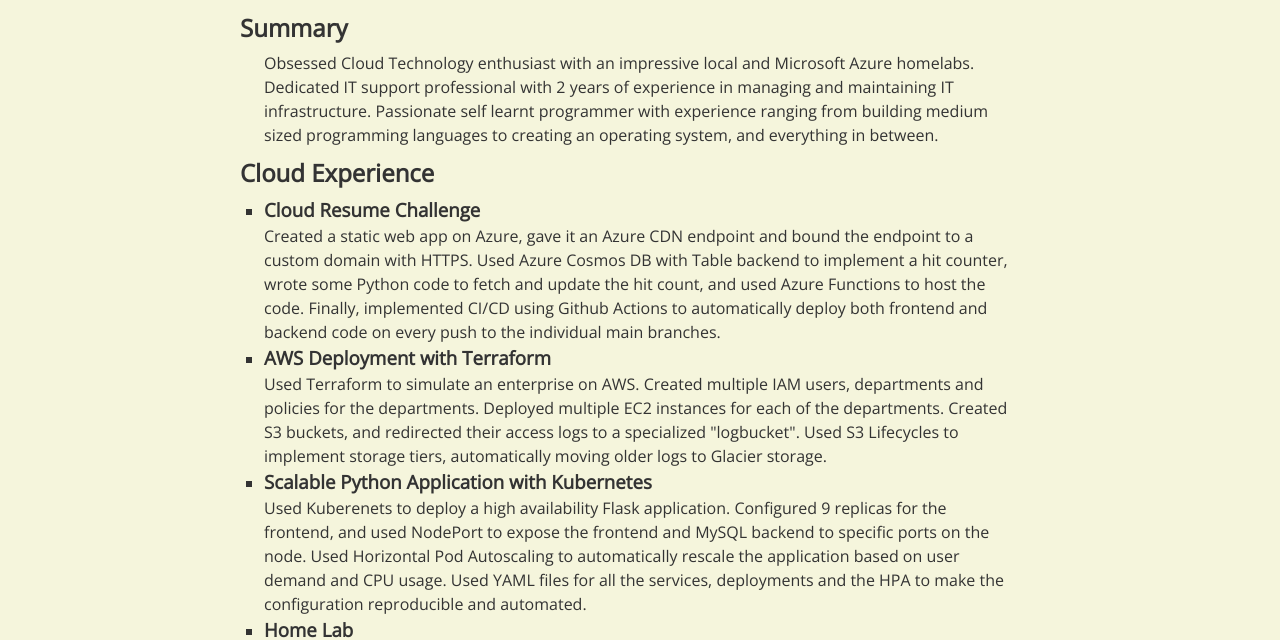
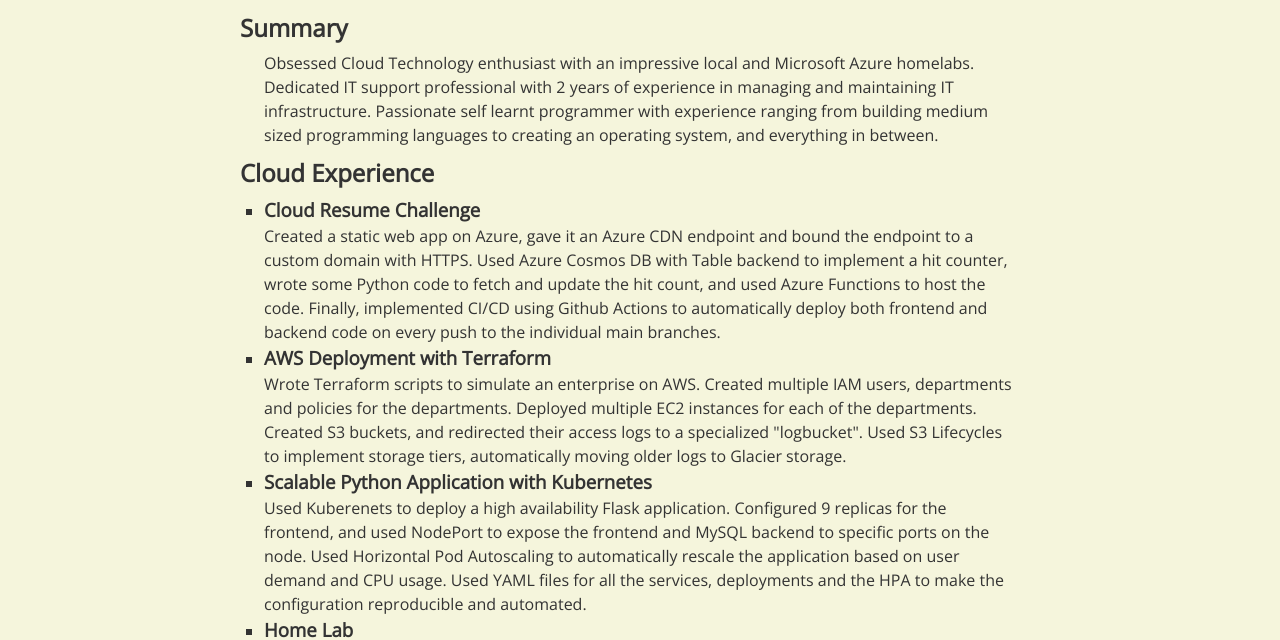
Before and after one commit to iamsubhranil/CVFrontend, a plain HTML site: page src/index.html in a window 1280 px wide. Shown: the part 168-808 px from the top of the page. Drawn offline with Linux system fonts and the light colour scheme; no server answers.

Commit message:
updt: better wording for tf

```diff
--- a/src/index.html
+++ b/src/index.html
@@ -43,7 +43,7 @@
 				<li>
 					<h3 class="fit-item">AWS Deployment with Terraform</h3>
 					<p class="fit-item">
-						Used Terraform to simulate an enterprise on AWS. Created multiple IAM users, departments
+						Wrote Terraform scripts to simulate an enterprise on AWS. Created multiple IAM users, departments
 						and policies for the departments. Deployed multiple EC2 instances for each of the departments.
 						Created S3 buckets, and redirected their access logs to a specialized "logbucket". Used S3 Lifecycles
 						to implement storage tiers, automatically moving older logs to Glacier storage.
```
